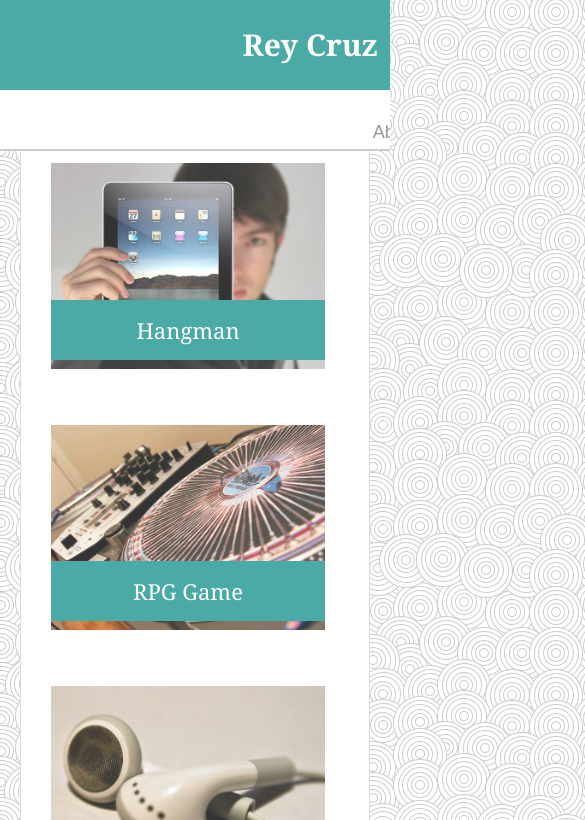
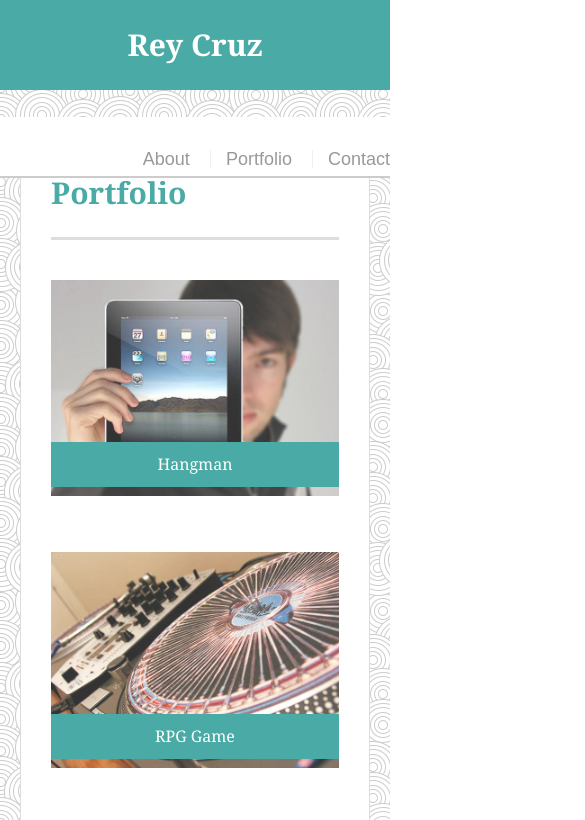
Before and after one commit to rey-adam/Responsive-Portfolio, a plain HTML site: page portfolio.html in a window 390 px wide. Shown: the top 820 px of the page, 585 px wide, since content can reach past the window. Drawn offline with Linux system fonts and the light colour scheme.

Commit message:
homework completed except for 640px size - nav section is off

```diff
--- a/assets/css/style.css
+++ b/assets/css/style.css
@@ -9,6 +9,8 @@ body {
 * {
     box-sizing: border-box;
 }
+
+
 
 
 /* general */
@@ -50,6 +52,8 @@ h2,
 h3 {
     font-size: 22px;
 }
+
+
 
 
 /* header */
@@ -99,6 +103,8 @@ nav a:first-child {
 }
 
 
+
+
 /* footer */
 
 footer {
@@ -111,6 +117,8 @@ footer {
     background: #666;
     border-top: 8px solid #4aaaa5;
 }
+
+
 
 
 /* sidebar */
@@ -145,6 +153,8 @@ h3,
 }
 
 
+
+
 /* main */
 
 #main-container {
@@ -160,6 +170,8 @@ h3,
     background: #fff;
     border: 1px solid #ddd;
 }
+
+
 
 
 /* portfolio page */
@@ -203,6 +215,8 @@ h3,
     margin-top: 10px;
     margin-right: 25px;
 }
+
+
 
 
 /* contact page */
@@ -249,37 +263,57 @@ input[type=submit] {
 /* media queries */
 
 
+/* what the pages will look like if the screen are 980 or less */
 
-/* what the pages will look like if the screen are 640 or less */
-@media screen and (max-width: 640px) {
+@media screen and (max-width: 980px) {
 
     .container {
-        width: 100%;
+        width: 748px;
     }
 
-    #logo {
-        /*position: fixed;*/
-        top: 0;
+    .main-section {
         width: 100%;
-        clear: left;
-    }
-
-    .nav {
-      width: 100%;
-      text-align: center;
-    }
-
-    #main-container {
-        width: 100%;
-        padding: 20px;
-        /*margin-top: 100px;*/
-        clear: both;
+        max-width: 440px;
     }
 
     .sidebar {
         width: 100%;
-        max-width: 650px;
+        max-width: 260px;
+    }
 
+    /*.auth-image {
+        width: 100%;
+    }*/
+
+    .work {
+      width: 100%;
+    }
+}
+
+/* what the pages will look like if the screen are 768 or less */
+
+@media screen and (max-width: 768px) {
+
+    .container {
+        width: 700px;
+    }
+
+
+    .sidebar,
+    .main-section {
+        width: 100%;
+        max-width: 700px;
+    }
+
+
+    .work {
+        overflow: auto;
+        width: 298px;
+    }
+
+    .work h3 {
+        line-height: 15px;
+        font-size: 16px;
     }
 
 
@@ -287,23 +321,44 @@ input[type=submit] {
 
 
 
+/* what the pages will look like if the screen are 640 or less */
 
-/* what the pages will look like if the screen are 768 or less */
-@media screen and (max-width: 768px) {
+@media screen and (max-width: 640px) {
 
     .container {
-      width: 620px;
+        width: 100%;
+    }
+
+    #masterhead {
+      position: fixed;
+    }
+
+    #logo {
+        position: fixed;
+        top: 0;
+        width: 100%;
+        /*clear: left;*/
+    }
+
+    .nav {
+        width: 100%;
+        text-align: center;
+
+    }
+
+    #main-container {
+        width: 100%;
+        padding: 20px;
+        margin-top: 30%;
+        clear: both;
     }
 
     .sidebar {
+        width: 100%;
+        max-width: 650px;
+    }
+
+    .work {
       width: 100%;
-      max-width: 620px;
     }
 }
-
-
-/* what the pages will look like if the screen are 980 or less */
-@media screen and (max-width: 980px) {
-
-
-}
--- a/portfolio.html
+++ b/portfolio.html
@@ -67,7 +67,7 @@
 
   <footer>
     <div class="container">
-      Copyright &copy; 2016 Your Name
+      &copy; Copyright 2017 Rey Cruz
     </div>
   </footer>
 </body>
```
Also changed, not shown: contact.html (+1 -1 lines), index.html (+2 -2 lines).
